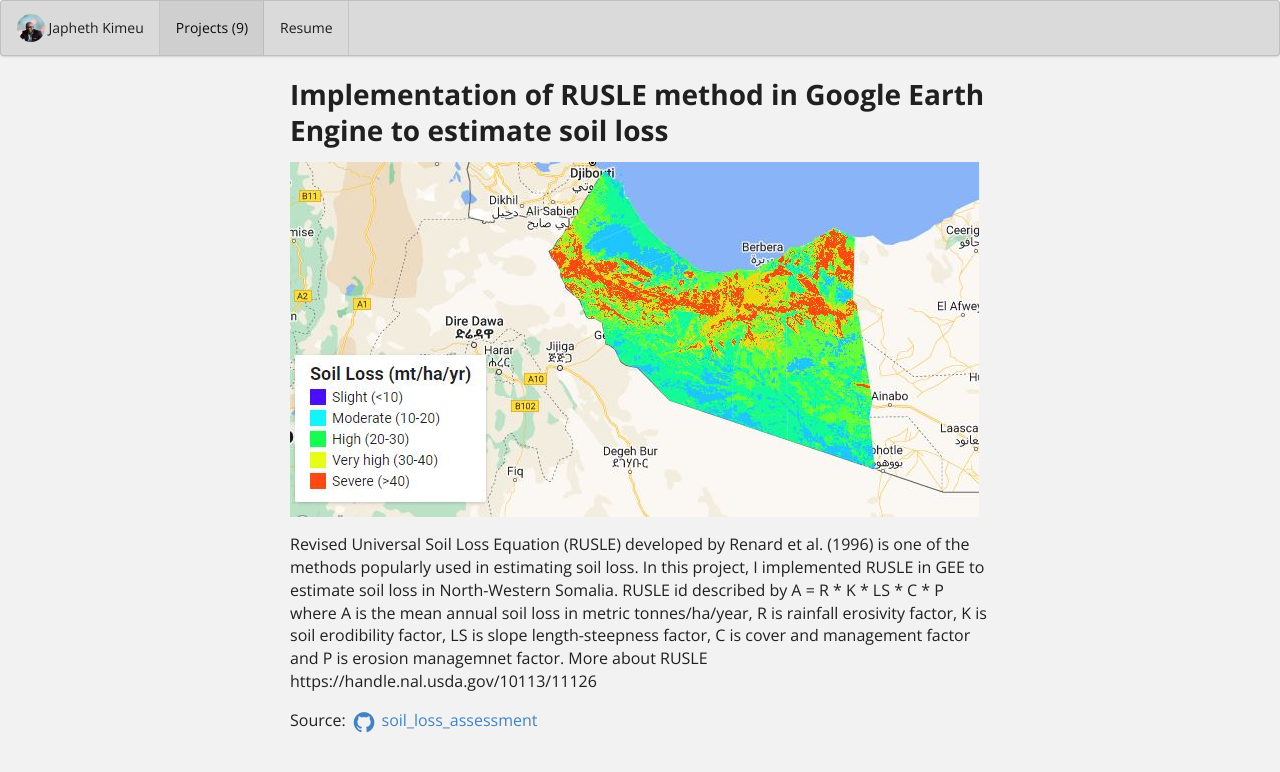
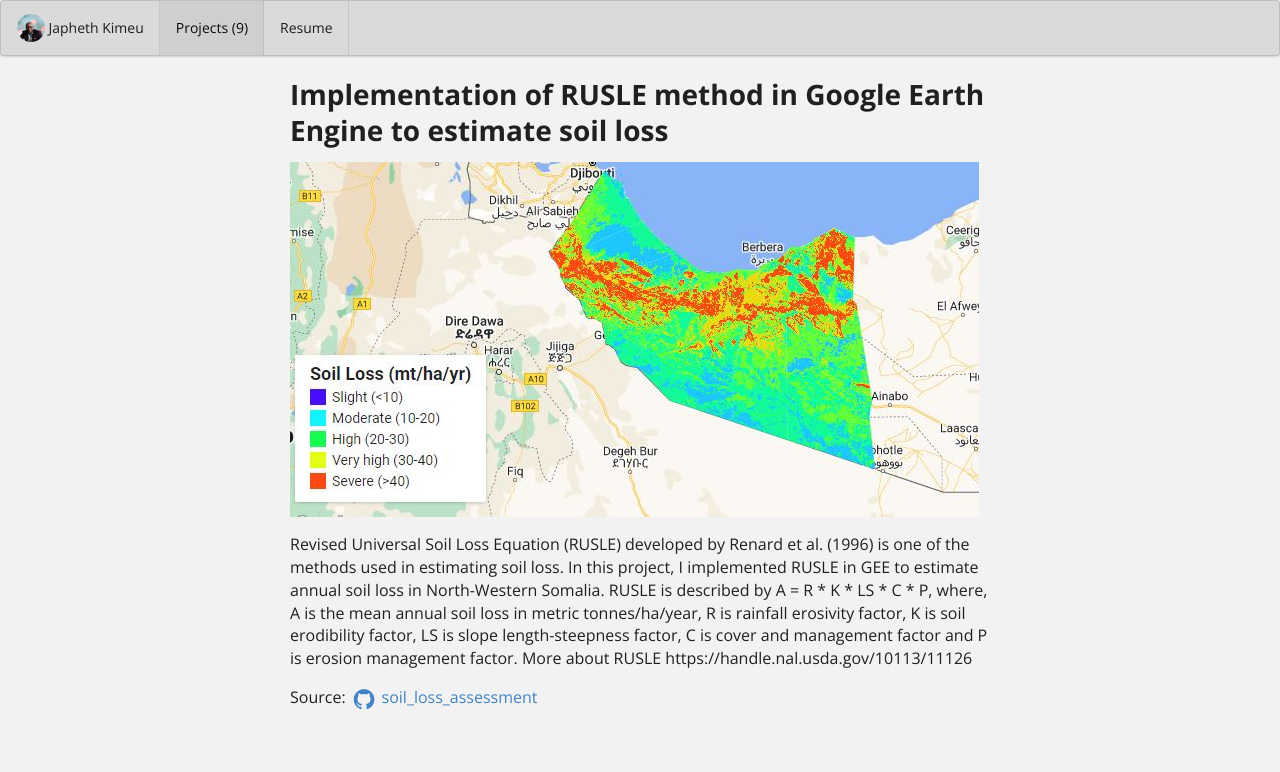
Before and after one commit to japhethkimeu/japhethkimeu.github.io, a Jekyll site: the page built from projects/project-3.md, in a window 1280 px wide. Shown: the top 772 px of the page. Built offline with Jekyll 4.4.1, drawn with Linux system fonts in a browser that asks for light colours.

Commit message:
Update project-3.md

```diff
--- a/projects/project-3.md
+++ b/projects/project-3.md
@@ -16,6 +16,6 @@
 
 <img class="ui image" src="{{ site.baseurl }}/images/soil_loss.JPG">
 
-Revised Universal Soil Loss Equation (RUSLE) developed by Renard et al. (1996) is one of the methods popularly used in estimating soil loss. In this project, I implemented RUSLE in GEE to estimate soil loss in North-Western Somalia. RUSLE id described by A = R * K * LS * C * P where A is the mean annual soil loss in metric tonnes/ha/year, R is rainfall erosivity factor, K is soil erodibility factor, LS is slope length-steepness factor, C is cover and management factor and P is erosion managemnet factor. More about RUSLE https://handle.nal.usda.gov/10113/11126
+Revised Universal Soil Loss Equation (RUSLE) developed by Renard et al. (1996) is one of the methods used in estimating soil loss. In this project, I implemented RUSLE in GEE to estimate annual soil loss in North-Western Somalia. RUSLE is described by A = R * K * LS * C * P, where, A is the mean annual soil loss in metric tonnes/ha/year, R is rainfall erosivity factor, K is soil erodibility factor, LS is slope length-steepness factor, C is cover and management factor and P is erosion management factor. More about RUSLE https://handle.nal.usda.gov/10113/11126
 
 Source: <a href="https://github.com/japhethkimeu/soil_loss_estimation"><i class="large github icon "></i>soil_loss_assessment</a>
```
